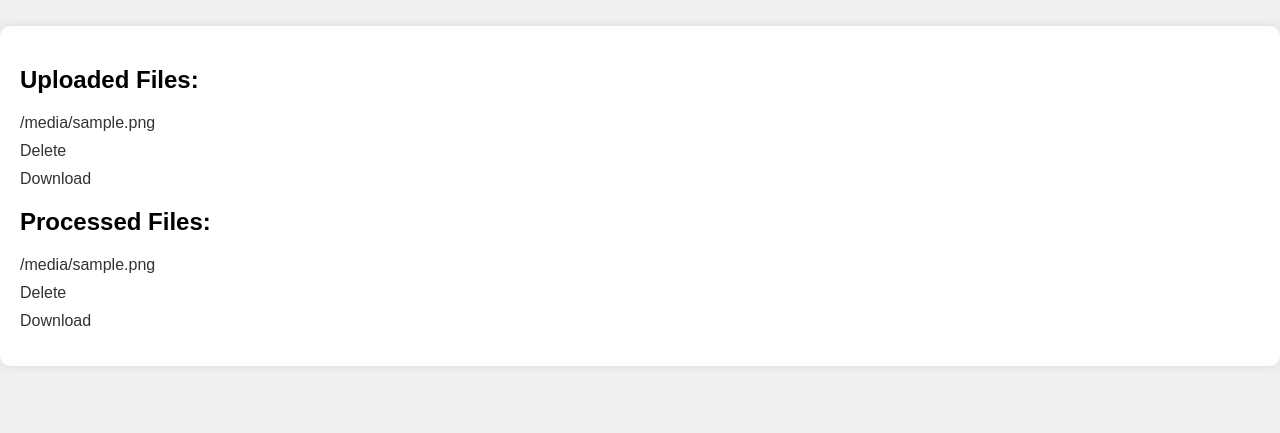
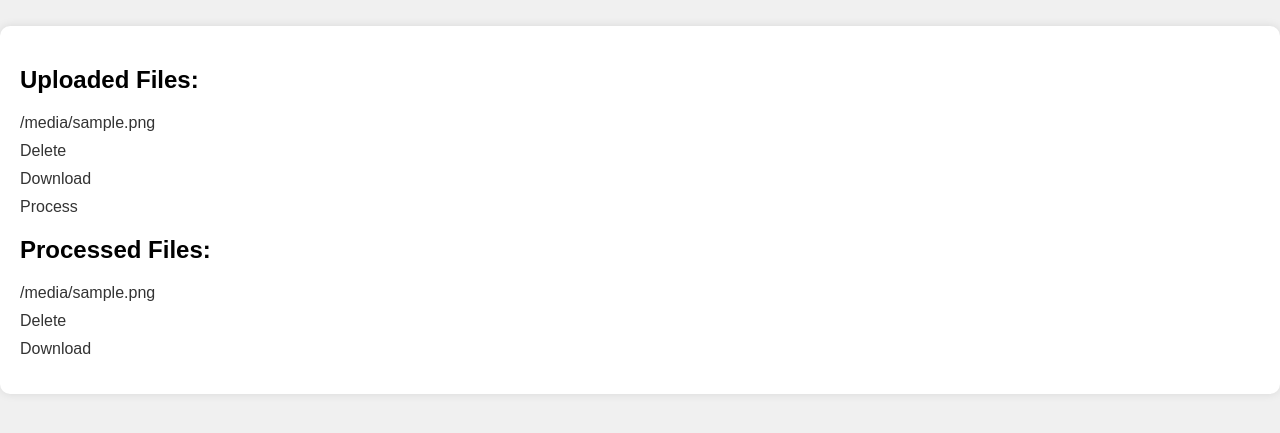
Before and after one commit to lhshuvo/Pixie, a Flask app: template templates/view.html in a window 1280 px wide. Shown: the part 159-592 px from the top of the page. Run offline with Flask 3, Linux system fonts and the light colour scheme; the template is opened without the code that fills it: most values are stand-ins (such as "Sample title", 1, 10 or a date in 2020).

Commit message:
Update view.html

```diff
--- a/templates/view.html
+++ b/templates/view.html
@@ -24,6 +24,7 @@
                             <a href="/download/uploaded/{{ file }}">{{ file }}</a>
                             <a href="/delete/{{ file }}" class="button-link">Delete</a>
                             <a href="/download/uploaded/{{ file }}" class="button-link">Download</a>
+                            <a href="/process_uploaded/{{ file }}" class="button-link">Process</a>
                         </span>
                     </div>
                 </li>
```
